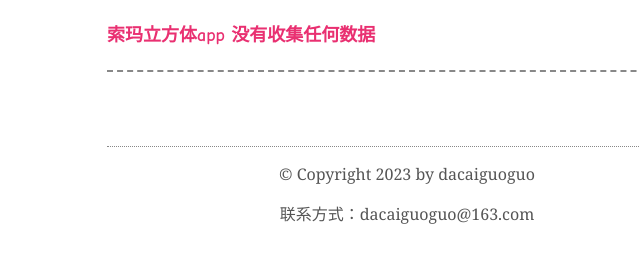
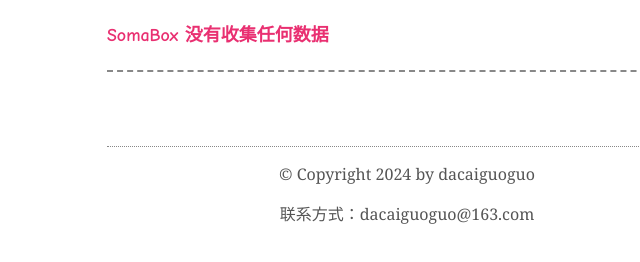
Before and after one commit to dacaiguoguo/dacaiguoguo.github.io, a plain HTML site: page SomaBoxPrivacyPolicy.html in a window 1280 px wide. Shown: the whole page, without its empty margins (233-873 px from the left). Drawn offline with Linux system fonts and the light colour scheme.

Commit message:
Update SomaBoxPrivacyPolicy.html

```diff
--- a/SomaBoxPrivacyPolicy.html
+++ b/SomaBoxPrivacyPolicy.html
@@ -23,14 +23,14 @@
         </div>
         <div class="wrap-header">
             <h1 class="dh1">
-                索玛立方体app 没有收集任何数据
+                SomaBox 没有收集任何数据
             </h1>
         </div>
         <br>
         <br>
 
         <div class="footer">
-            <p>© Copyright 2023 by dacaiguoguo</p>
+            <p>© Copyright 2024 by dacaiguoguo</p>
             <p>联系方式：dacaiguoguo@163.com</p>
         </div>
     </div>
```
